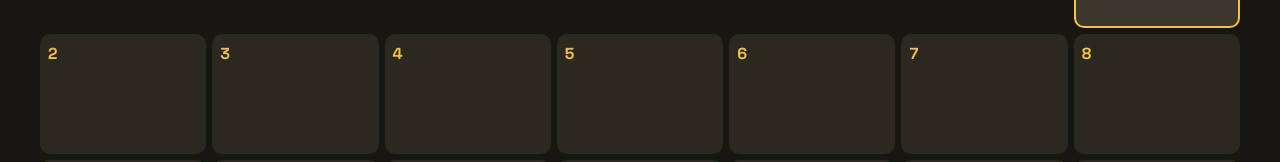
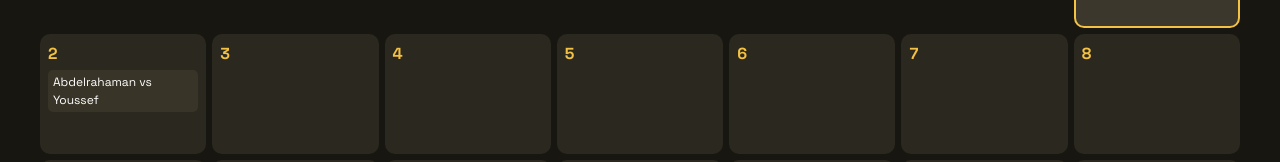
Before and after one commit to Bosy-Ayman/ZC-Chess-Club-WebApp, a React (Create React App) app in the folder my-app/: page /Calendar in a window 1280 px wide. Shown: the part 406-568 px from the top of the page. Built offline with nearby package versions, Linux system fonts and the light colour scheme.

Commit message:
Update Calendar.jsx

```diff
--- a/my-app/src/pages/Calendar.jsx
+++ b/my-app/src/pages/Calendar.jsx
@@ -19,7 +19,7 @@ export default function Calendar() {
 
   // Example events
   const events = [
-    // { date: "2025-11-02", title: "Chess Club Meeting", time: "4:00 PM" },
+   { date: "2025-11-02", title: "Abdelrahaman vs Youssef", time: "11:00 PM" },
     // { date: "2025-11-02", title: "Team Strategy Talk", time: "6:00 PM" },
     // { date: "2025-11-06", title: "Training Session", time: "5:30 PM" },
     // { date: "2025-11-10", title: "Rapid Tournament", time: "3:00 PM" },
```
